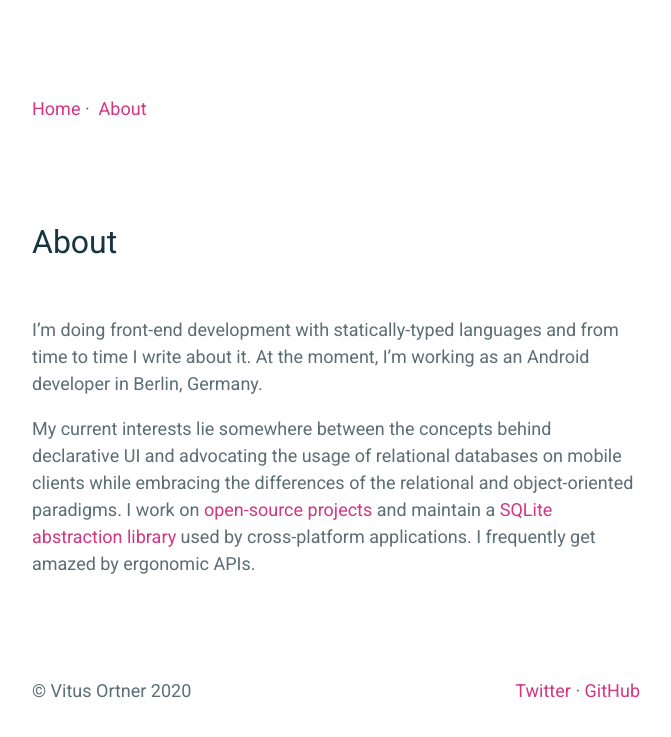
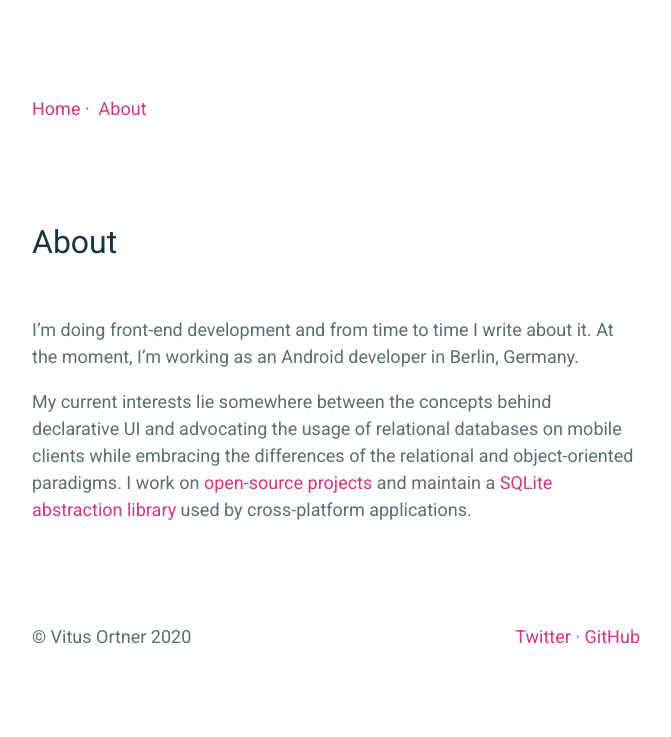
Before and after one commit to vitusortner/vitus.dev, a Jekyll site: the page built from _pages/about.markdown, in a window 1280 px wide. Shown: the top 737 px of the page, without its empty margins (304-975 px from the left). Built offline with Jekyll 4.4.1, drawn with Linux system fonts in a browser that asks for light colours.

Commit message:
Update /about

```diff
--- a/_pages/about.markdown
+++ b/_pages/about.markdown
@@ -3,9 +3,8 @@
 title: About
 permalink: /about/
 ---
-I'm doing front-end development with statically-typed languages and from time to time I write about it.
+I'm doing front-end development and from time to time I write about it.
 At the moment, I'm working as an Android developer in Berlin, Germany.
 
 My current interests lie somewhere between the concepts behind declarative UI and advocating the usage of relational databases on mobile clients while embracing the differences of the relational and object-oriented paradigms.
 I work on [open-source projects](https://github.com/vitusortner) and maintain a [SQLite abstraction library](https://github.com/vitusortner/floor) used by cross-platform applications.
-I frequently get amazed by ergonomic APIs.
--- a/_posts/2020-6-16-taking-another-perspective.markdown
+++ b/_posts/2020-6-16-taking-another-perspective.markdown
@@ -3,7 +3,7 @@
 title:  "Taking Another Perspective"
 subtitle:  "Utilizing Database Views"
 description: "Utilizing database views in our Android app allowed us to improve our codebase by getting rid of unnecessary nullability."
-date:   2020-6-16 13:07:56 -0500
+date: 2020-6-16 13:07:56 -0500
 categories: database
 ---
 There is that one part in the codebase that is always bothering you when you touch or even just see it. “Let’s fix it later” is what you might be telling yourself and your colleagues.
```
